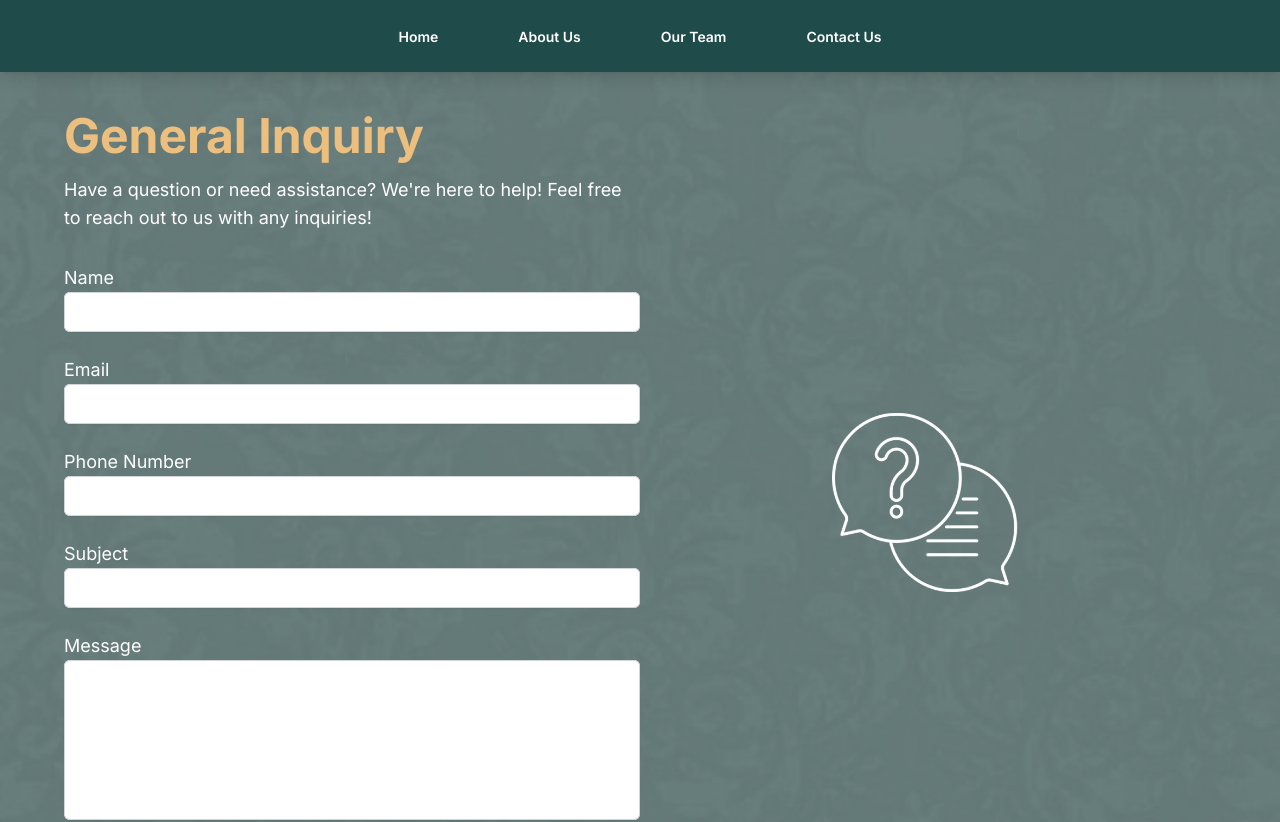
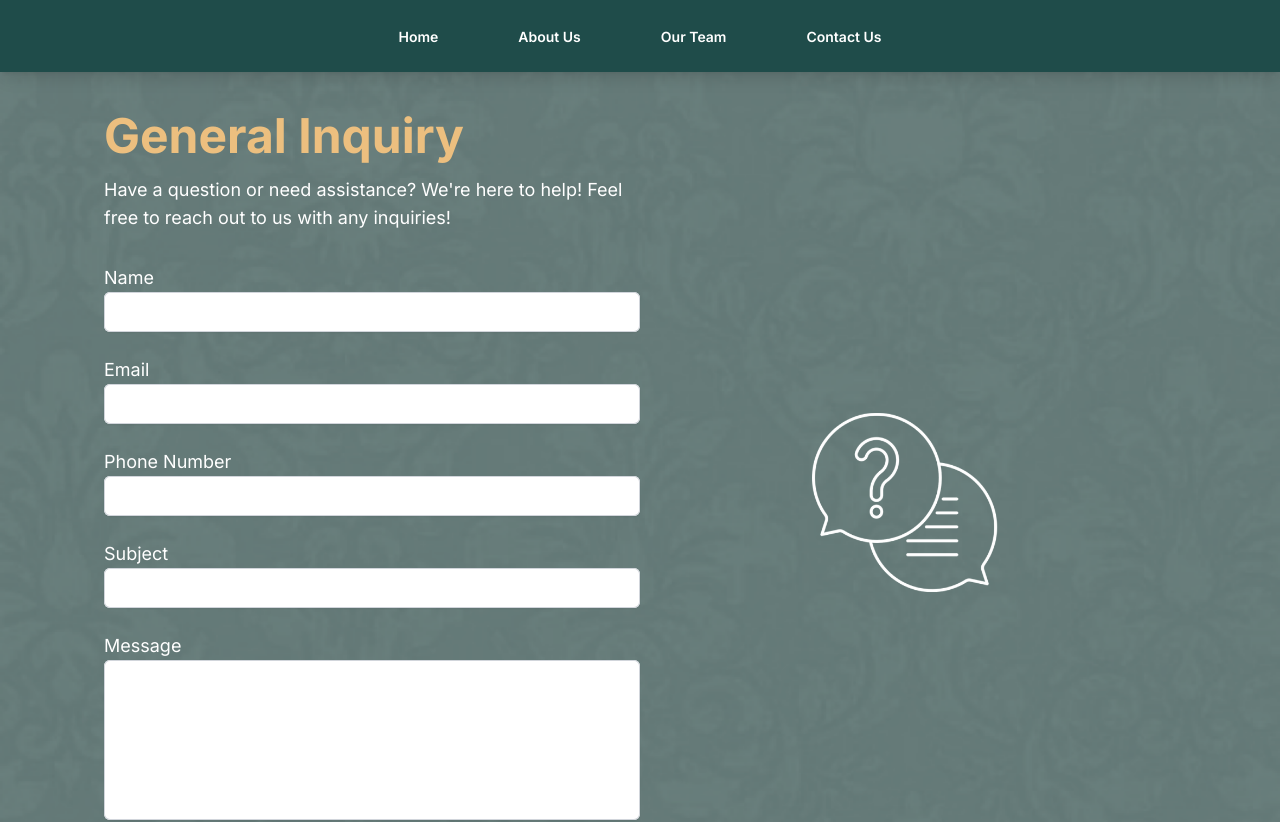
Before and after one commit to nuansacp2025/nuansa-web, a Next.js app: page /contact-us in a window 1280 px wide. Shown: the top 822 px of the page. Built offline with nearby package versions, Linux system fonts and the light colour scheme; no server answers.

Commit message:
Adjust margin on contact us forms

```diff
--- a/app/contact-us/page.tsx
+++ b/app/contact-us/page.tsx
@@ -34,7 +34,7 @@ export default function ContactPage() {
                 <SuccessMessage/>
             </Suspense>
             <ScrollableBackground src={'/images/contact-us/background.png'} height={1920} width={1080} />
-            <FadeInDiv className="sm:grid sm:grid-cols-2 text-white py-10">
+            <FadeInDiv id="general-form" className="sm:grid sm:grid-cols-2 text-white p-10">
                 <div className="sm:place-self-center mx-auto my-auto">
                     <GeneralForm/>
                 </div>
```
